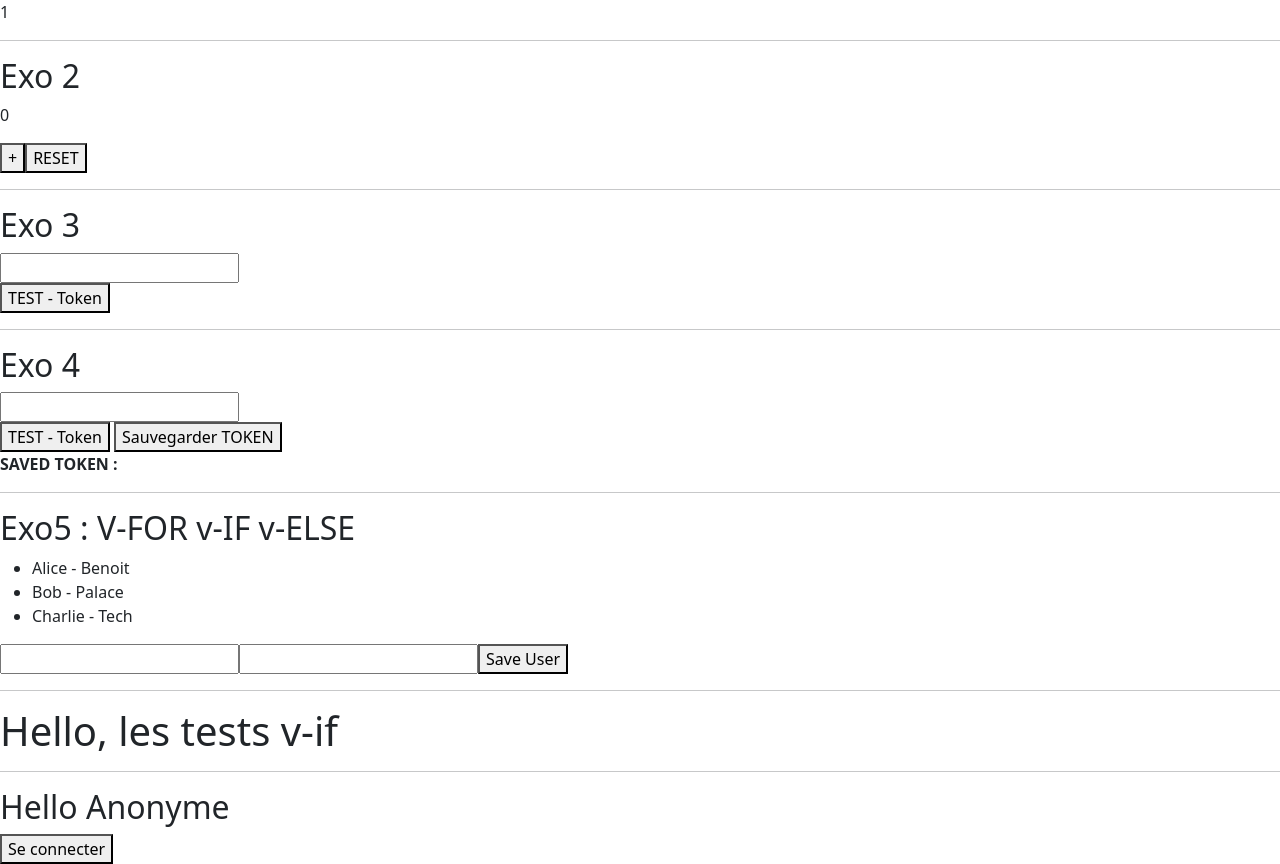
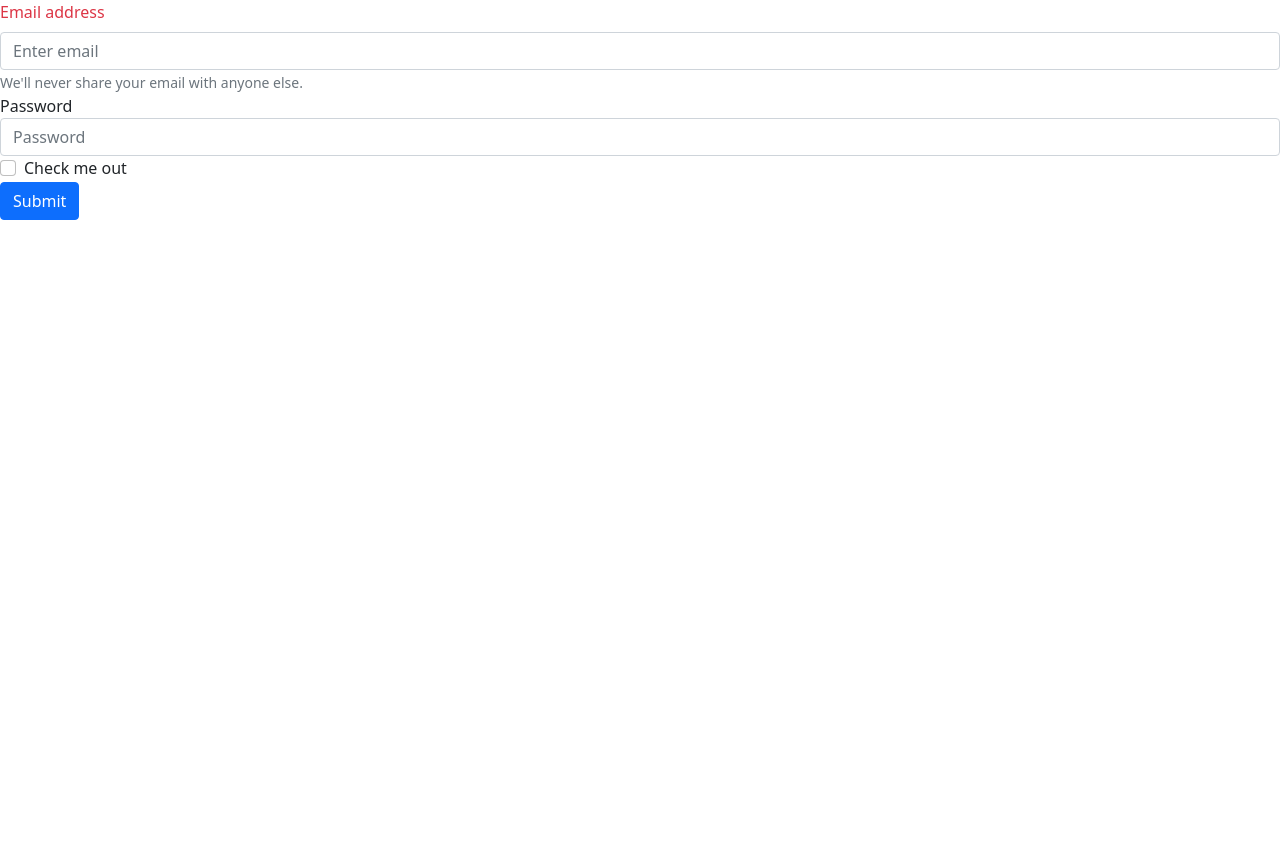
Before and after one commit to TOUFIK-Taha98/VueJS-starter, a Vue app: page / in a window 1280 px wide. After the commit the page ends 800 px from the top, so only its background shows below. Built offline with nearby package versions, Linux system fonts and the light colour scheme.

Commit message:
Installing bootstrap and quick check of the inputs

```diff
--- a/src/App.vue
+++ b/src/App.vue
@@ -1,10 +1,10 @@
 <template>
   <div>
-    <Exo1/>
+    <!--<Exo1/>
     <Exo2/>
     <Exo3/>
     <Exo4/>
-    <DemoVFor/>
+    <DemoVFor/> -->
     <Conditionels/>
   </div>
 </template>
--- a/src/components/exos/Conditionels.vue
+++ b/src/components/exos/Conditionels.vue
@@ -1,13 +1,26 @@
 <script setup>
-    import { ref } from 'vue'
-    const user = ref(null)
-
+    import { ref } from 'vue';
+    const onSubmit = () =>{
+        badPassword.value=!badPassword.value;
+    }
+    const badPassword = ref(false)
 </script>
 
 <template>
-    <h1>Hello, les tests v-if</h1>
-    <hr/>
-    <h2>Hello {{user ? user : 'Anonyme'}}</h2>
-    <button v-if="!user" @click="()=>{user={'test':'test'}}">Se connecter</button>
-    <button v-if="user" @click="user=null">Se déconnecter</button>
+    <form @submit.prevent="onSubmit">
+        <div class="form-group">
+            <label for="exampleInputEmail1" class="form-label text-danger">Email address</label>
+            <input type="email" class="form-control" id="exampleInputEmail1" aria-describedby="emailHelp" placeholder="Enter email">
+            <small id="emailHelp" class="form-text text-muted">We'll never share your email with anyone else.</small>
+        </div>
+        <div class="form-group">
+            <label for="exampleInputPassword1" class="firl-label" :class="{'text-danger': badPassword}">Password</label>
+            <input type="password" class="form-control" id="exampleInputPassword1" placeholder="Password">
+        </div>
+        <div class="form-check">
+            <input type="checkbox" class="form-check-input" id="exampleCheck1">
+            <label class="form-check-label" for="exampleCheck1">Check me out</label>
+        </div>
+        <button type="submit" class="btn btn-primary">Submit</button>
+    </form>
 </template>
```
